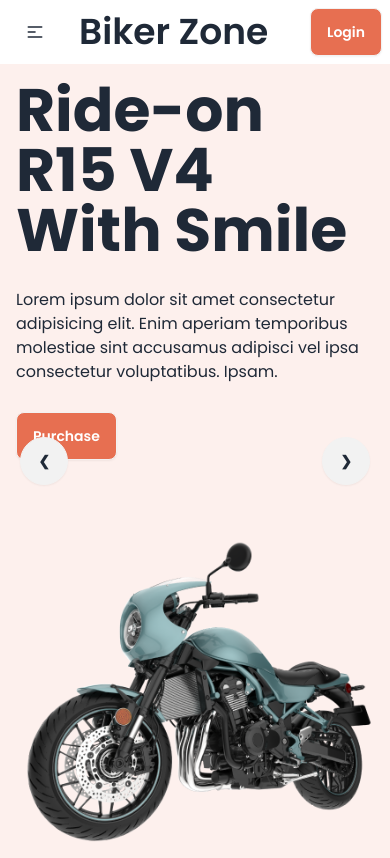
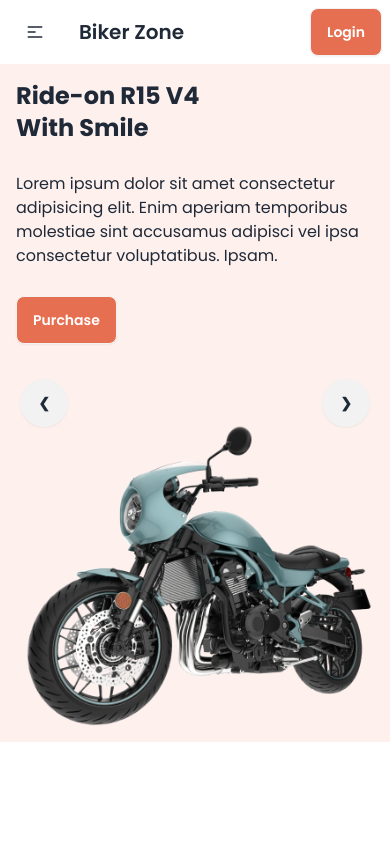
Before and after one commit to pujadasprema23/biker-zone-with-daisyui, a plain HTML site: page index.html in a window 390 px wide. Drawn offline with nearby package versions, Linux system fonts and the light colour scheme.

Commit message:
header responsive done

```diff
--- a/index.html
+++ b/index.html
@@ -61,7 +61,7 @@
         <li><a>Contact</a></li>
       </ul>
     </div>
-    <a class="btn btn-ghost normal-case text-4xl">Biker Zone</a>
+    <a class="btn btn-ghost normal-case text-xl lg:text-4xl">Biker Zone</a>
   </div>
   <div class="navbar-center hidden lg:flex">
     <ul class="menu menu-horizontal px-1">
@@ -85,7 +85,7 @@
   <div id="slide1" class="carousel-item relative w-full">
    <div class="flex flex-col lg:flex-row p-4 lg:p-24 gap-20">
         <div class="space-y-7 flex-1">
-             <h1 class="text-6xl font-bold">Ride-on R15 V4 <br> With Smile</h1>
+             <h1 class="text-2xl lg:text-6xl font-bold">Ride-on R15 V4 <br> With Smile</h1>
              <p>Lorem ipsum dolor sit amet consectetur adipisicing elit. Enim aperiam temporibus molestiae sint accusamus adipisci vel ipsa consectetur voluptatibus. Ipsam.</p>
              <button class="btn bg-bike-primary text-white">Purchase</button>
         </div>
```
